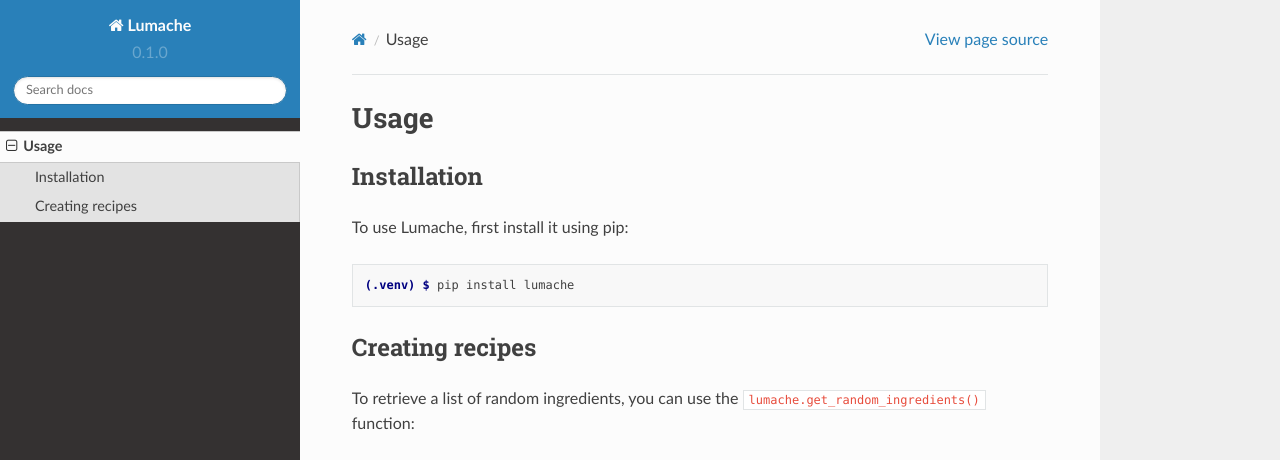
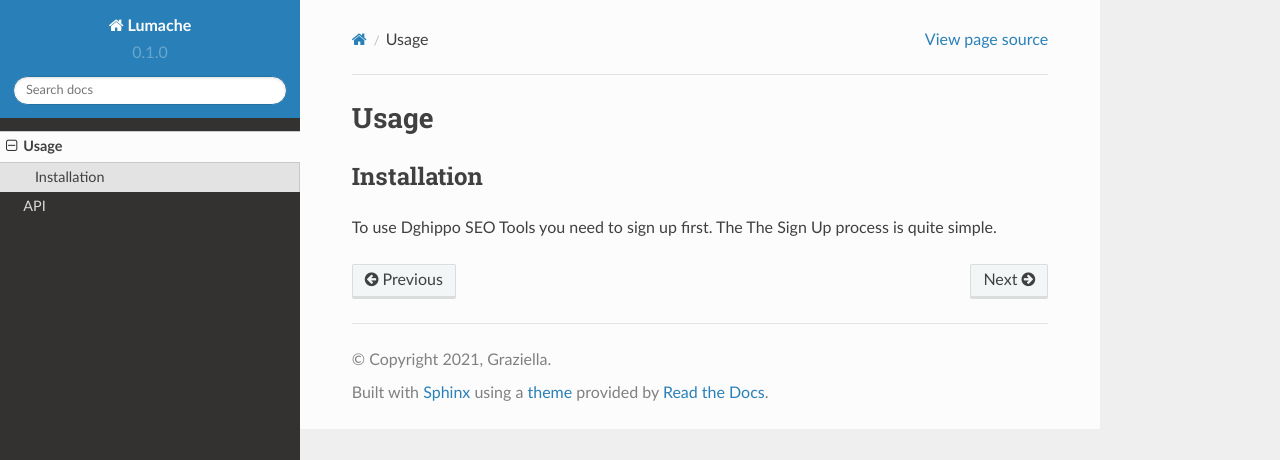
Before and after one commit to aouwalitshikkha/dghipporead, a Sphinx documentation site: the page built from docs/source/usage.rst, in a window 1280 px wide and 1095 px high. Shown: the top 460 px of the window. Built offline with Sphinx 7.4.7 and the Read the Docs theme 2.0.0, drawn with Linux system fonts in a browser that asks for light colours; some of the changed text lies outside the part shown; grey boxes are pictures that could not be loaded.

Commit message:
Added Usage Section

```diff
--- a/docs/source/usage.rst
+++ b/docs/source/usage.rst
@@ -6,28 +6,4 @@ Usage
 Installation
 ------------
 
-To use Lumache, first install it using pip:
-
-.. code-block:: console
-
-   (.venv) $ pip install lumache
-
-Creating recipes
-----------------
-
-To retrieve a list of random ingredients,
-you can use the ``lumache.get_random_ingredients()`` function:
-
-.. autofunction:: lumache.get_random_ingredients
-
-The ``kind`` parameter should be either ``"meat"``, ``"fish"``,
-or ``"veggies"``. Otherwise, :py:func:`lumache.get_random_ingredients`
-will raise an exception.
-
-.. autoexception:: lumache.InvalidKindError
-
-For example:
-
->>> import lumache
->>> lumache.get_random_ingredients()
-['shells', 'gorgonzola', 'parsley']
+To use Dghippo SEO Tools you need to sign up first. The The Sign Up process is quite simple.
```
Also changed, not shown: docs/source/index.rst (+5 -2 lines).
